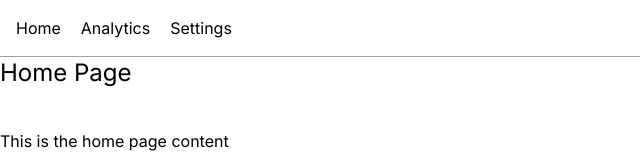
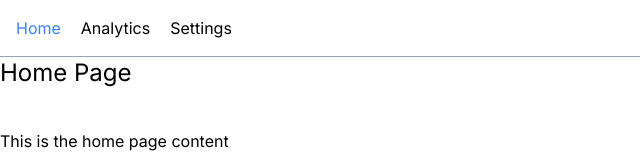
Before and after one commit to uzzal71/complete-nextjs, a Next.js app in the folder next01/: page / in a window 1280 px wide. Shown: the top 160 px of the page, without its empty margins (0-640 px from the left). Built offline with nearby package versions, Linux system fonts and the light colour scheme.

Commit message:
Pages & Layout

```diff
--- /dev/null
+++ b/next01/app/components/CustomLink.js
@@ -0,0 +1,15 @@
+"use client";
+
+import Link from "next/link";
+import { usePathname } from "next/navigation";
+
+export default function CustomLink({ path, children }) {
+  const pathname = usePathname();
+  const active = pathname === path;
+
+  return (
+    <Link className={active ? "text-blue-500" : ""} href={path}>
+      {children}
+    </Link>
+  );
+}
--- a/next01/app/layout.js
+++ b/next01/app/layout.js
@@ -1,5 +1,5 @@
 import { Inter } from "next/font/google";
-import Link from "next/link";
+import CustomLink from "./components/CustomLink";
 import "./globals.css";
 
 const inter = Inter({ subsets: ["latin"] });
@@ -11,13 +11,13 @@ export default function RootLayout({ children }) {
         <nav className="p-4 border-b border-gray-400">
           <ul className="flex gap-5">
             <li>
-              <Link href="/">Home</Link>
+              <CustomLink path="/">Home</CustomLink>
             </li>
             <li>
-              <Link href="/dashboard/analytics">Analytics</Link>
+              <CustomLink path="/dashboard/analytics">Analytics</CustomLink>
             </li>
             <li>
-              <Link href="/dashboard/settings">Settings</Link>
+              <CustomLink path="/dashboard/settings">Settings</CustomLink>
             </li>
           </ul>
         </nav>
```
